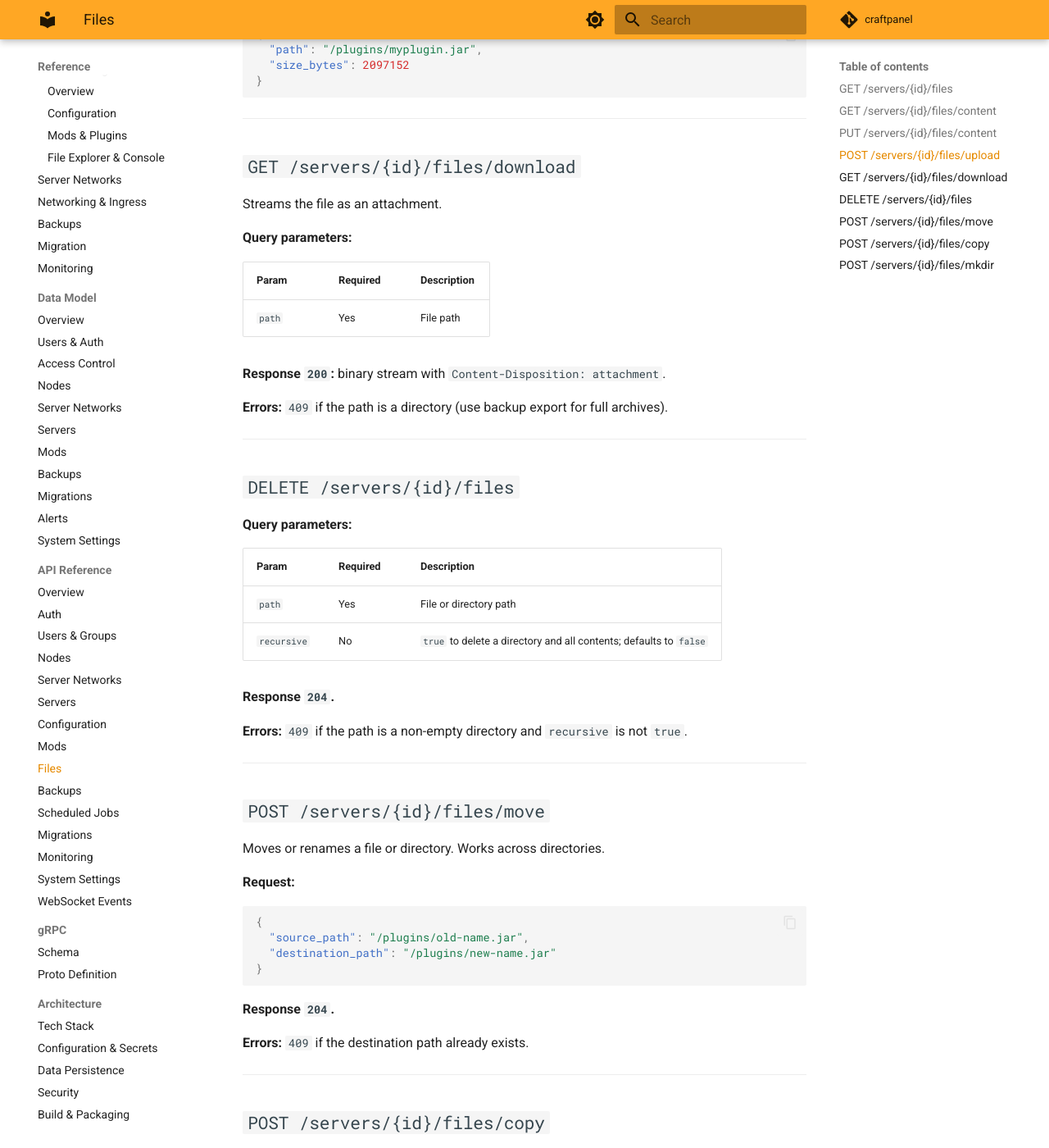
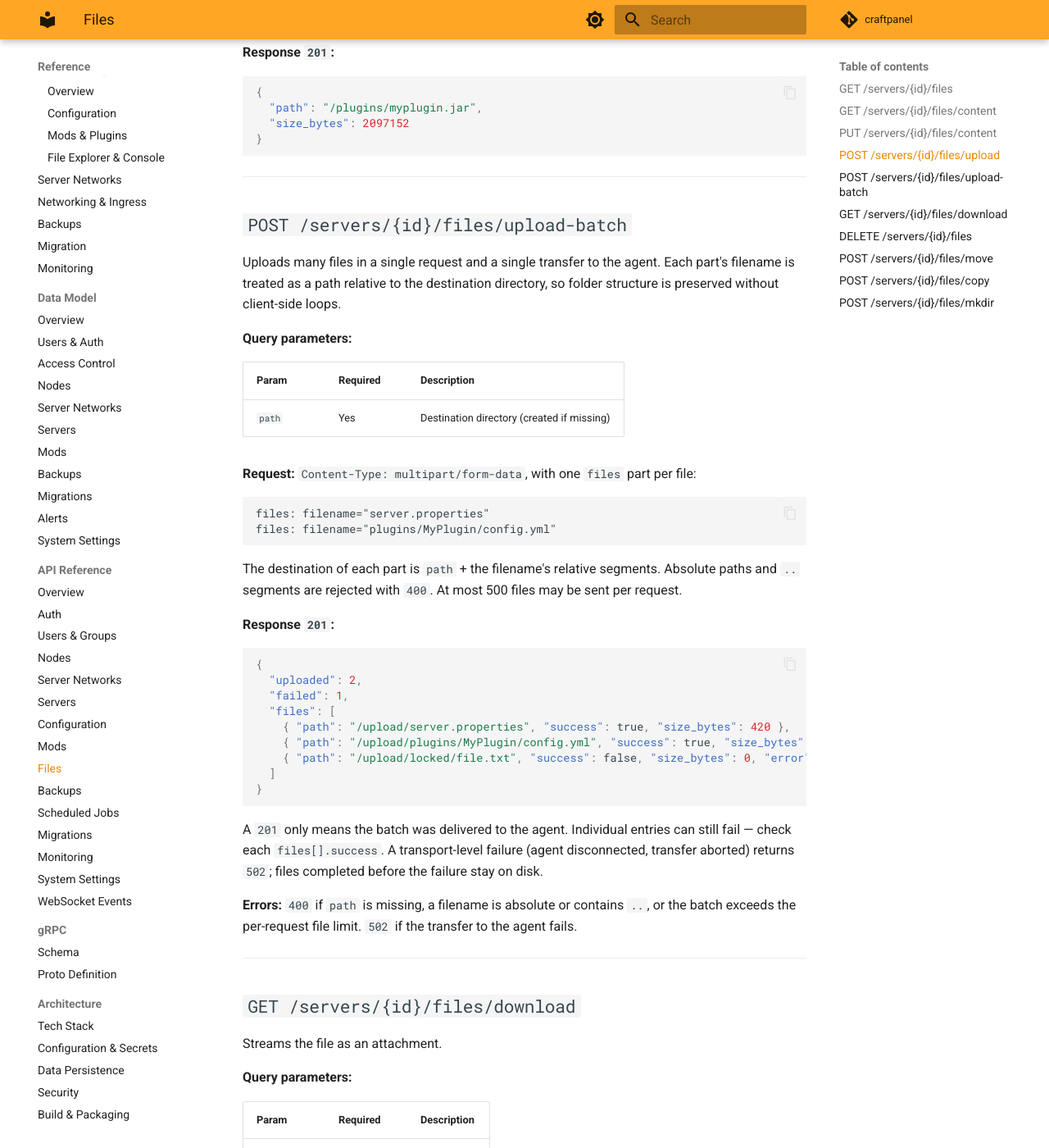
Before and after one commit to nelsongraca/craftpanel, an MkDocs documentation site: the page built from docs/src/api/files.md, in a window 1280 px wide and 1400 px high, scrolled down 2801 px. Shown: the whole window at 82% size. Built offline with MkDocs 1.6.1 and Material for MkDocs 9.7.7, drawn with Linux system fonts in a browser that asks for light colours; comment, search, counter and statistics services are not loaded; some of the changed text lies outside the part shown.

Commit message:
docs(api): document the batch file upload endpoint
Fix the single-file upload fields (both are multipart parts) and describe the
`upload-batch` contract: per-part relative filenames, 201 with per-file
results, 400 for invalid or excessive batches, and 502 for transfer failures.

````diff
--- a/docs/src/api/files.md
+++ b/docs/src/api/files.md
@@ -10,6 +10,7 @@ All file paths are relative to the server's data directory and passed as a `path
 | GET    | `/servers/{id}/files/content`  | `server.files` | Read a file                |
 | PUT    | `/servers/{id}/files/content`  | `server.files` | Write a file               |
 | POST   | `/servers/{id}/files/upload`   | `server.files` | Upload a file (multipart)  |
+| POST   | `/servers/{id}/files/upload-batch` | `server.files` | Upload many files at once |
 | GET    | `/servers/{id}/files/download` | `server.files` | Download a file            |
 | DELETE | `/servers/{id}/files`          | `server.files` | Delete a file or directory |
 | POST   | `/servers/{id}/files/move`     | `server.files` | Move or rename a file      |
@@ -92,7 +93,7 @@ All file paths are relative to the server's data directory and passed as a `path
 
 ## `POST /servers/{id}/files/upload`
 
-Multipart file upload.
+Multipart file upload. Streams the file through to the agent; it is never buffered whole in master memory.
 
 **Request:** `Content-Type: multipart/form-data`
 
@@ -109,6 +110,51 @@ Multipart file upload.
   "size_bytes": 2097152
 }
 ```
+
+---
+
+## `POST /servers/{id}/files/upload-batch`
+
+Uploads many files in a single request and a single transfer to the agent. Each part's
+filename is treated as a path relative to the destination directory, so folder structure is
+preserved without client-side loops.
+
+**Query parameters:**
+
+| Param  | Required | Description                                    |
+|--------|----------|------------------------------------------------|
+| `path` | Yes      | Destination directory (created if missing)     |
+
+**Request:** `Content-Type: multipart/form-data`, with one `files` part per file:
+
+```text
+files: filename="server.properties"
+files: filename="plugins/MyPlugin/config.yml"
+```
+
+The destination of each part is `path` + the filename's relative segments. Absolute paths and
+`..` segments are rejected with `400`. At most 500 files may be sent per request.
+
+**Response `201`:**
+
+```json
+{
+  "uploaded": 2,
+  "failed": 1,
+  "files": [
+    { "path": "/upload/server.properties", "success": true, "size_bytes": 420 },
+    { "path": "/upload/plugins/MyPlugin/config.yml", "success": true, "size_bytes": 97 },
+    { "path": "/upload/locked/file.txt", "success": false, "size_bytes": 0, "error": "permission denied" }
+  ]
+}
+```
+
+A `201` only means the batch was delivered to the agent. Individual entries can still fail —
+check each `files[].success`. A transport-level failure (agent disconnected, transfer aborted)
+returns `502`; files completed before the failure stay on disk.
+
+**Errors:** `400` if `path` is missing, a filename is absolute or contains `..`, or the batch
+exceeds the per-request file limit. `502` if the transfer to the agent fails.
 
 ---
 
````
